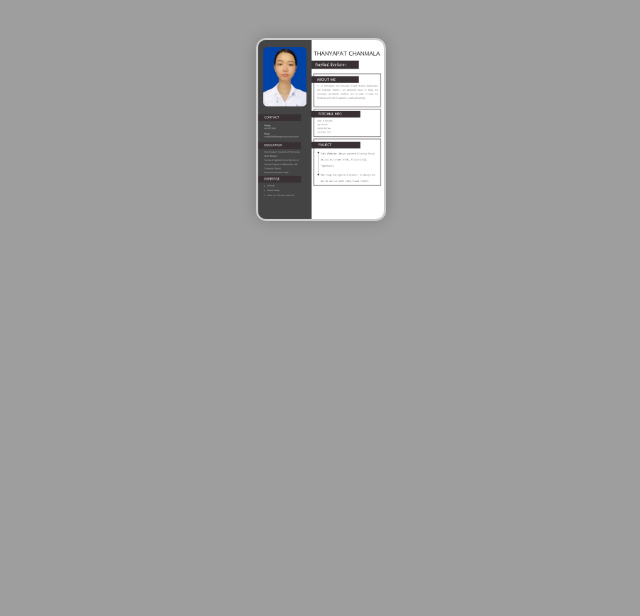
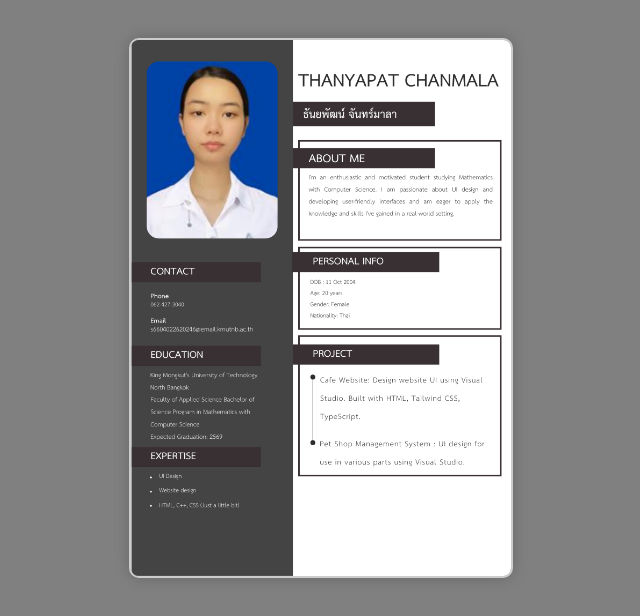
Before and after one commit to forworkthanyapat-design/thanyapat.github.io, a plain HTML site: page index.html in a window 1280 px wide. Shown: the whole page, without its empty margins (319-959 px from the left). Drawn offline with Linux system fonts and the light colour scheme.

Commit message:
Update index.html

```diff
--- a/index.html
+++ b/index.html
@@ -5,13 +5,13 @@
   <title>My Resume</title>
   <style>
     body {
-      background-color: #9e9e9e;
+      background-color: #808080;
       text-align: center;
       font-family: Arial, sans-serif;
     }
     img {
       margin-top: 30px;
-      max-width: 10%;
+      max-width: 30%;
       border: 2px solid #ccc;
       border-radius: 10px;
       box-shadow: 0 0 15px rgba(0,0,0,0.2);
```
